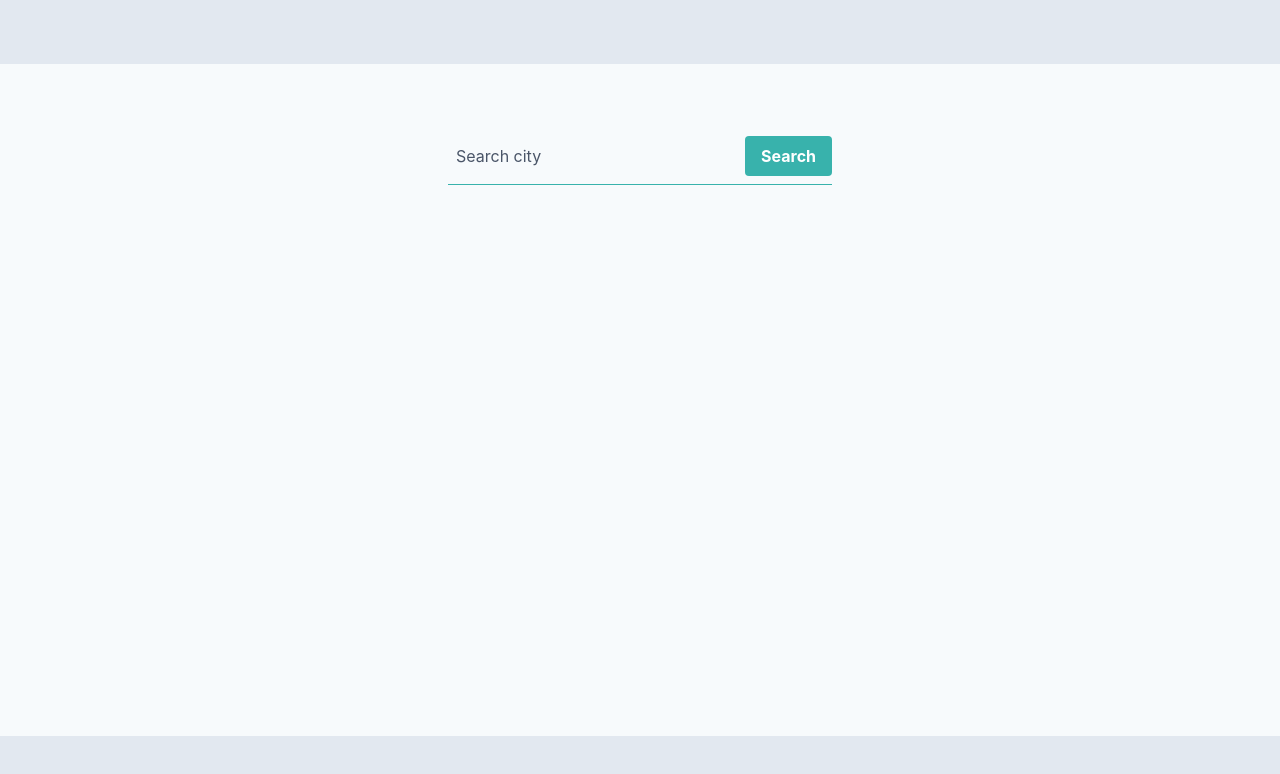
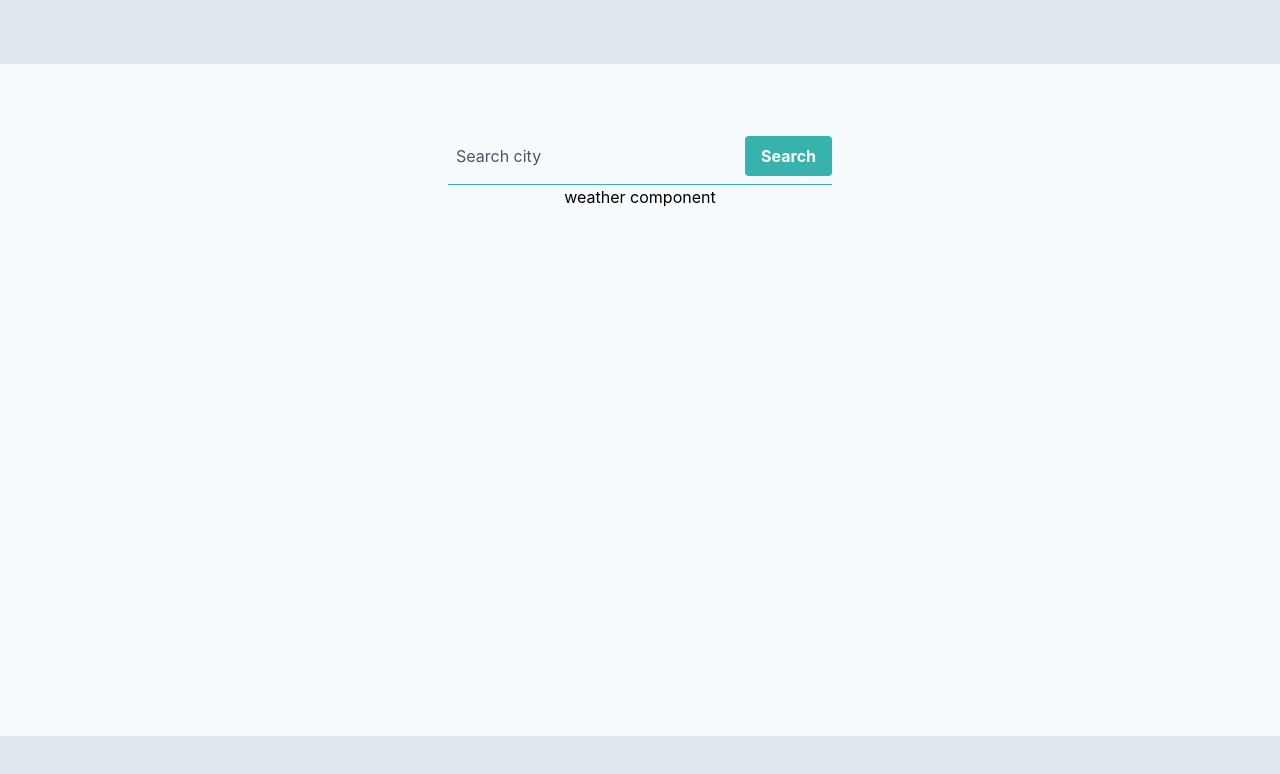
Before and after one commit to stevenbruno/Weather-App, a React (Create React App) app: page / in a window 1280 px wide. Shown: the top 774 px of the page. Built offline with nearby package versions, Linux system fonts and the light colour scheme.

Commit message:
create weather component

```diff
--- a/src/App.js
+++ b/src/App.js
@@ -1,11 +1,12 @@
 import React from 'react';
+import Weather from './components/Weather';
 
 function App() {
   return (
     <React.Fragment>
       <header className="h-16 bg-gray-300 fixed top-0 w-full">
       </header>
-      <main className="flex flex-auto mt-24 md:mt-32">
+      <main className="flex flex-col mt-24 md:mt-32">
         <form class="md:w-full max-w-sm mx-auto">
           <div class="flex items-center border-b border-b-2 border-teal-500 py-2">
             <input
@@ -14,11 +15,14 @@ function App() {
               placeholder="Search city"
               aria-label="Full name">
             </input>
-            <button class="bg-teal-500 hover:bg-blue-700 text-white font-bold py-2 px-4 rounded">
-              Search
+            <button
+              type="submit"
+              class="bg-teal-500 hover:bg-blue-700 text-white font-bold py-2 px-4 rounded">
+                Search
             </button>
           </div>
         </form>
+        <Weather />
       </main>
       <footer className="h-16 bg-gray-300 fixed bottom-0 w-full">
       </footer>
--- /dev/null
+++ b/src/components/Weather.js
@@ -0,0 +1,11 @@
+import React from 'react'
+
+function Weather() {
+  return (
+    <div className="max-w-sm mx-auto">
+      weather component
+    </div>
+  )
+}
+
+export default Weather
```
